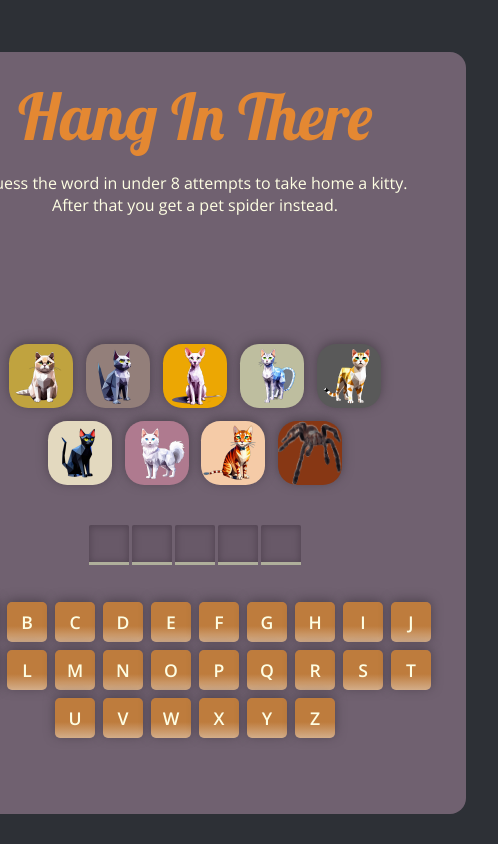
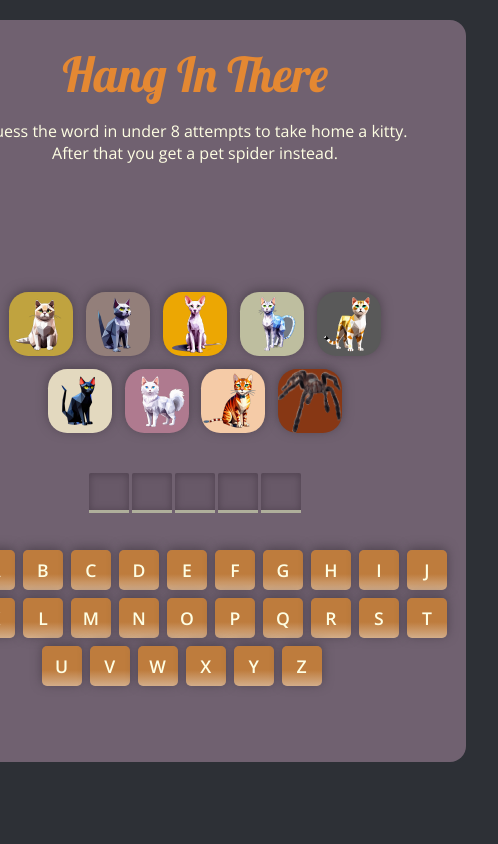
Before and after one commit to Holl4444/HangInThere, a React (Vite) app: page / in a window 390 px wide. Shown: the whole page, 498 px wide, since content can reach past the window. Built offline with nearby package versions, Linux system fonts and the light colour scheme.

Commit message:
Try mobile approaches

```diff
--- a/src/App.jsx
+++ b/src/App.jsx
@@ -11,7 +11,6 @@ Transition cat disappearance
 Enlarge and centre spider img on isLoss
 Add sounds
 */
-
 
 export default function App() {
   const [catArray, setCatArray] = useState(Cats);
@@ -124,7 +123,6 @@ export default function App() {
   }
 
   return (
-    <main>
     <section className="gameBoard">
       {isWin && <Confetti recycle={false} numberOfPieces={1000} />}
       <header>
@@ -163,11 +161,7 @@ export default function App() {
         ))}
       </section>
       <section className="word-div">{wordElement}</section>
-        <section
-          className="sr-only"
-          aria-live="polite"
-          role="messages"
-        >
+      <section className="sr-only" aria-live="polite" role="messages">
         <p>
           {currentWord.includes(lastChosenLetter)
             ? `Correct! The letter ${lastChosenLetter} is in the word.`
@@ -180,9 +174,7 @@ export default function App() {
           {currentWord
             .split('')
             .map((letter) =>
-                chosenLetters.includes(letter)
-                  ? letter + '.'
-                  : 'blank.'
+              chosenLetters.includes(letter) ? letter + '.' : 'blank.'
             )
             .join('')}
         </p>
@@ -205,6 +197,5 @@ export default function App() {
         New Game
       </button>
     </section>
-    </main>
   );
 }
--- a/src/index.css
+++ b/src/index.css
@@ -24,21 +24,21 @@ body {
   background-color: #2d3036;
   color: #fefee3;
   padding: 20px;
-  height: 100vh;
   display: flex;
   justify-content: center;
+  align-items: center;
   font-size: 16px;
 }
 
 .gameBoard {
   max-width: 100%;
+  max-height: 100%;
   display: flex;
   flex-direction: column;
   justify-content: center;
   align-items: center;
   background-color: #706170;
   padding: 1rem;
-  margin: 2rem;
   border-radius: 1rem;
 }
 
@@ -249,8 +249,15 @@ button.keys:disabled {
 }
 
 @media only screen and (max-width: 768px) {
-  [class*='col-'] {
-    width: 100%;
+  .gameBoard {
+    max-width: 100%;
+  }
+  .keyboard {
+    width: 90%;
+  }
+
+  header > h1 {
+    font-size: 3rem;
   }
 }
 
```
Lines whose indentation alone changed are shown as unchanged.
